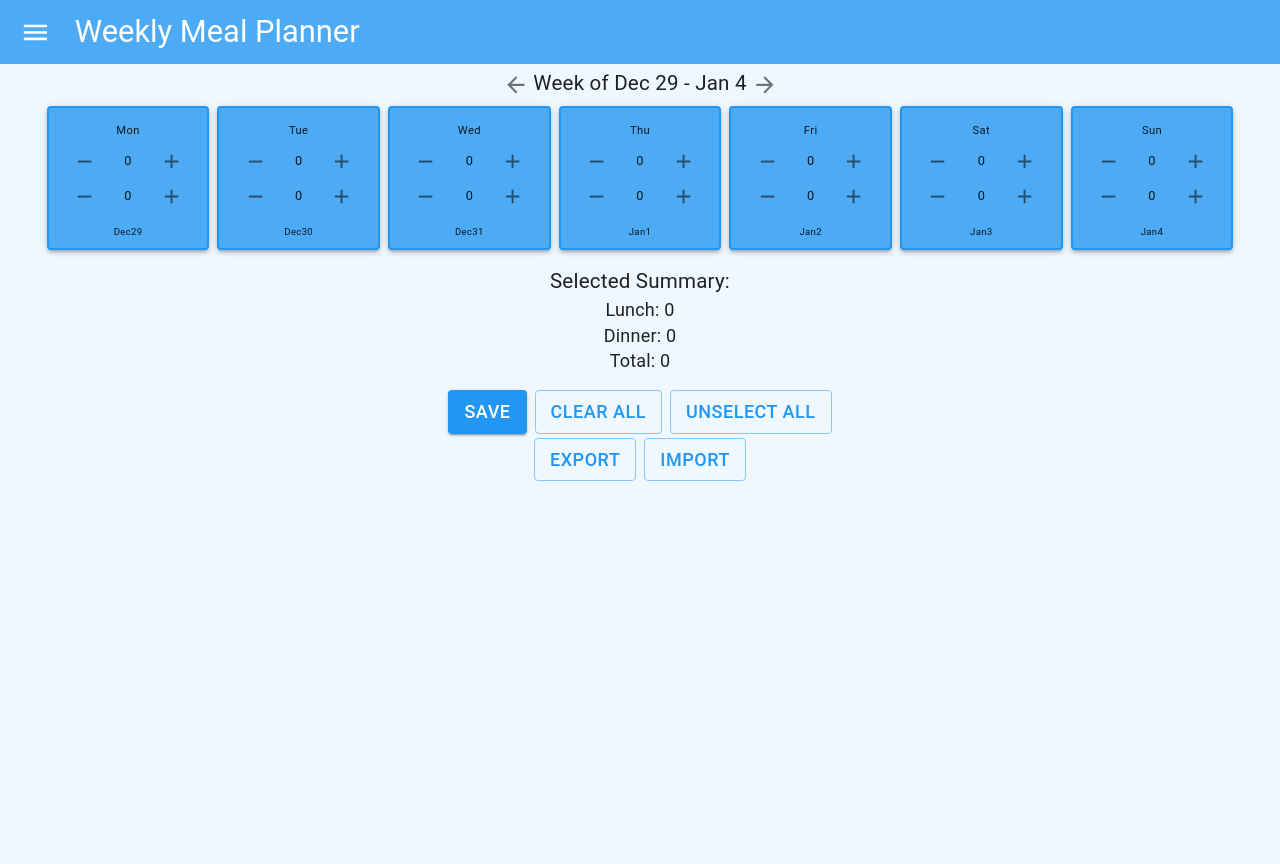
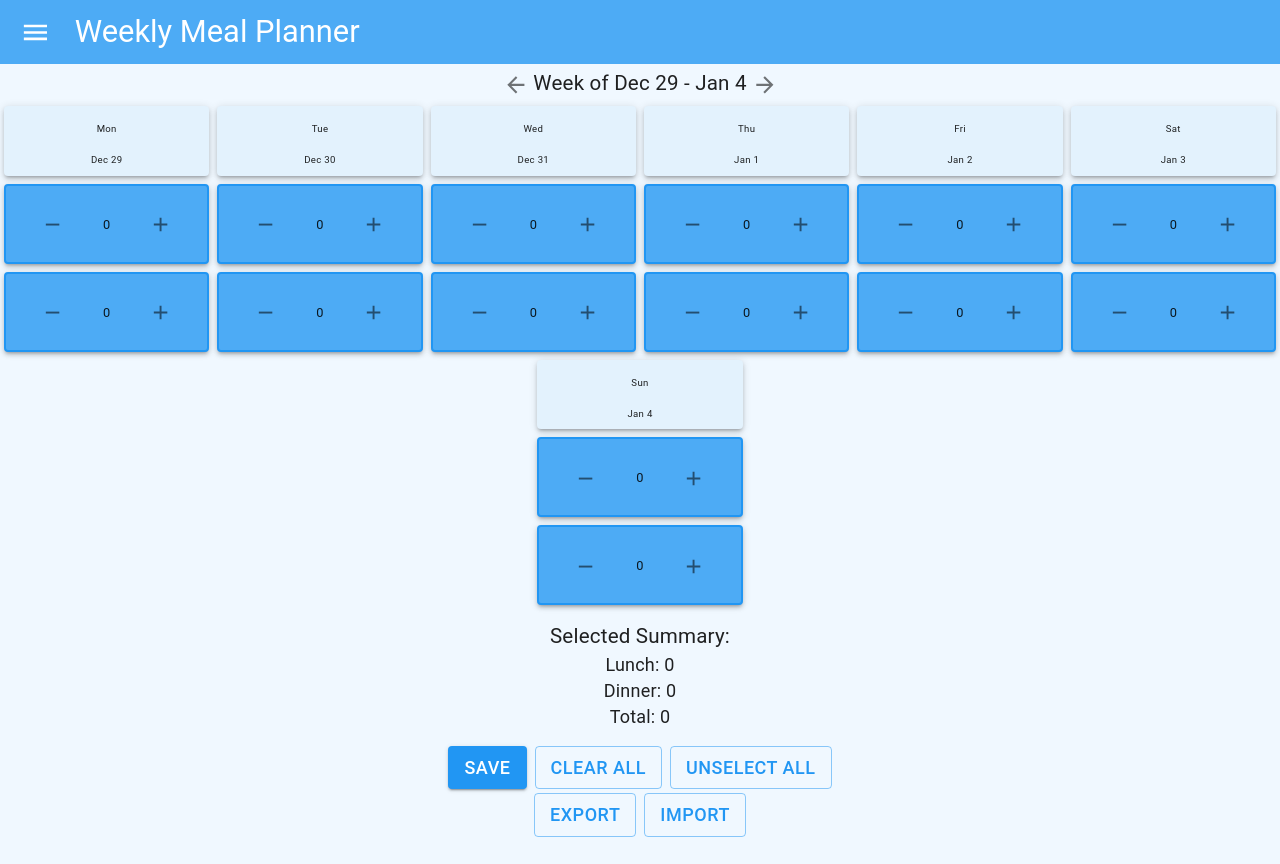
Before and after one commit to justinchanxd/meal-planner-app, a React (Create React App) app: page / in a window 1280 px wide. Built offline with nearby package versions, Linux system fonts and the light colour scheme.

Commit message:
lunch dinner split

```diff
--- a/src/components/WeekCalendar.js
+++ b/src/components/WeekCalendar.js
@@ -15,6 +15,7 @@ import ArrowBackIcon from "@mui/icons-material/ArrowBack";
 import ArrowForwardIcon from "@mui/icons-material/ArrowForward";
 import AddIcon from "@mui/icons-material/Add";
 import RemoveIcon from "@mui/icons-material/Remove";
+import { CARD_MIN_HEIGHT } from "../utils/constants";
 
 const WeekCalendar = ({ resetTrigger }) => {
   const getMonday = (date) => {
@@ -58,7 +59,13 @@ const WeekCalendar = ({ resetTrigger }) => {
 
   const weekDays = getWeekDays(currentWeekStart);
 
-  const [selectedDays, setSelectedDays] = useState([0, 1, 2, 3, 4, 5, 6]);
+  const [selectedMeals, setSelectedMeals] = useState(() => {
+    const initial = [];
+    for (let i = 0; i < 7; i++) {
+      initial.push(`${i}-lunch`, `${i}-dinner`);
+    }
+    return initial;
+  });
   const [hasUnsavedChanges, setHasUnsavedChanges] = useState(false);
   const [saveDialogOpen, setSaveDialogOpen] = useState(false);
 
@@ -82,24 +89,33 @@ const WeekCalendar = ({ resetTrigger }) => {
     }
   }, [resetTrigger]);
 
-  // Toggle day selection
-  const toggleDaySelection = (index) => {
-    setSelectedDays((prev) =>
-      prev.includes(index) ? prev.filter((d) => d !== index) : [...prev, index]
+  // Toggle meal selection
+  const toggleMealSelection = (dayIndex, type) => {
+    const key = `${dayIndex}-${type}`;
+    setSelectedMeals((prev) =>
+      prev.includes(key) ? prev.filter((k) => k !== key) : [...prev, key]
     );
   };
 
   // Calculate selected summary
-  const selectedLunch = selectedDays.reduce(
-    (sum, idx) =>
-      sum + (meals[weekDays[idx].toISOString().split("T")[0]]?.lunch || 0),
-    0
+  const selectedLunch = selectedMeals
+    .filter((key) => key.endsWith("-lunch"))
+    .reduce((sum, key) => {
+      const dayIndex = parseInt(key.split("-")[0]);
+      return (
+        sum +
+        (meals[weekDays[dayIndex].toISOString().split("T")[0]]?.lunch || 0)
       );
-  const selectedDinner = selectedDays.reduce(
-    (sum, idx) =>
-      sum + (meals[weekDays[idx].toISOString().split("T")[0]]?.dinner || 0),
-    0
+    }, 0);
+  const selectedDinner = selectedMeals
+    .filter((key) => key.endsWith("-dinner"))
+    .reduce((sum, key) => {
+      const dayIndex = parseInt(key.split("-")[0]);
+      return (
+        sum +
+        (meals[weekDays[dayIndex].toISOString().split("T")[0]]?.dinner || 0)
       );
+    }, 0);
   const selectedTotal = selectedLunch + selectedDinner;
   const totalLunch = weekDays.reduce(
     (sum, date) => sum + (meals[date.toISOString().split("T")[0]]?.lunch || 0),
@@ -263,32 +279,51 @@ const WeekCalendar = ({ resetTrigger }) => {
           const month = date.toLocaleDateString("en-US", { month: "short" });
           const day = date.toLocaleDateString("en-US", { day: "numeric" });
           return (
-            <Grid item xs={1.6} sm={6} md={1.6} key={dateStr}>
+            <Grid item xs={1.6} sm={4} md={2} key={dateStr}>
+              <Box sx={{ display: "flex", flexDirection: "column", gap: 1 }}>
+                {/* Day Info Card */}
                 <Paper
                   elevation={3}
                   sx={{
                     p: 0.5,
                     textAlign: "center",
-                  backgroundColor: selectedDays.includes(i)
+                    backgroundColor: "background.paper",
+                  }}
+                >
+                  <Typography variant="caption" sx={{ fontSize: "0.6rem" }}>
+                    {dayName}
+                  </Typography>
+                  <br></br>
+                  <Typography variant="caption" sx={{ fontSize: "0.6rem" }}>
+                    {month} {day}
+                  </Typography>
+                </Paper>
+                {/* Lunch Card */}
+                <Paper
+                  elevation={3}
+                  sx={{
+                    p: 0.5,
+                    textAlign: "center",
+                    backgroundColor: selectedMeals.includes(`${i}-lunch`)
                       ? "primary.light"
                       : "background.paper",
                     cursor: "pointer",
-                  border: selectedDays.includes(i)
+                    border: selectedMeals.includes(`${i}-lunch`)
                       ? "2px solid #2196f3"
                       : "2px solid transparent",
+                    minHeight: CARD_MIN_HEIGHT,
+                    display: "flex",
+                    flexDirection: "column",
+                    justifyContent: "center",
                   }}
-                onClick={() => toggleDaySelection(i)}
+                  onClick={() => toggleMealSelection(i, "lunch")}
                 >
-                <Typography variant="caption" sx={{ fontSize: "0.7rem" }}>
-                  {dayName}
-                </Typography>
                   <Box sx={{ mt: 0.25 }}>
                     <Box
                       sx={{
                         display: "flex",
                         alignItems: "center",
                         justifyContent: "center",
-                      mb: 0.25,
                       }}
                     >
                       <IconButton
@@ -318,6 +353,29 @@ const WeekCalendar = ({ resetTrigger }) => {
                         <AddIcon fontSize="0.01rem" />
                       </IconButton>
                     </Box>
+                  </Box>
+                </Paper>
+                {/* Dinner Card */}
+                <Paper
+                  elevation={3}
+                  sx={{
+                    p: 0.5,
+                    textAlign: "center",
+                    backgroundColor: selectedMeals.includes(`${i}-dinner`)
+                      ? "primary.light"
+                      : "background.paper",
+                    cursor: "pointer",
+                    border: selectedMeals.includes(`${i}-dinner`)
+                      ? "2px solid #2196f3"
+                      : "2px solid transparent",
+                    minHeight: CARD_MIN_HEIGHT,
+                    display: "flex",
+                    flexDirection: "column",
+                    justifyContent: "center",
+                  }}
+                  onClick={() => toggleMealSelection(i, "dinner")}
+                >
+                  <Box sx={{ mt: 0.25 }}>
                     <Box
                       sx={{
                         display: "flex",
@@ -353,13 +411,8 @@ const WeekCalendar = ({ resetTrigger }) => {
                       </IconButton>
                     </Box>
                   </Box>
-                <Typography variant="caption" sx={{ fontSize: "0.6rem" }}>
-                  {month}
-                </Typography>
-                <Typography variant="caption" sx={{ fontSize: "0.6rem" }}>
-                  {day}
-                </Typography>
                 </Paper>
+              </Box>
             </Grid>
           );
         })}
@@ -387,7 +440,7 @@ const WeekCalendar = ({ resetTrigger }) => {
         <Button variant="outlined" onClick={clearAllMeals}>
           Clear All
         </Button>
-        <Button variant="outlined" onClick={() => setSelectedDays([])}>
+        <Button variant="outlined" onClick={() => setSelectedMeals([])}>
           Unselect All
         </Button>
       </Box>
--- /dev/null
+++ b/src/utils/constants.js
@@ -0,0 +1 @@
+export const CARD_MIN_HEIGHT = "80px";
```
Lines whose indentation alone changed are shown as unchanged.
